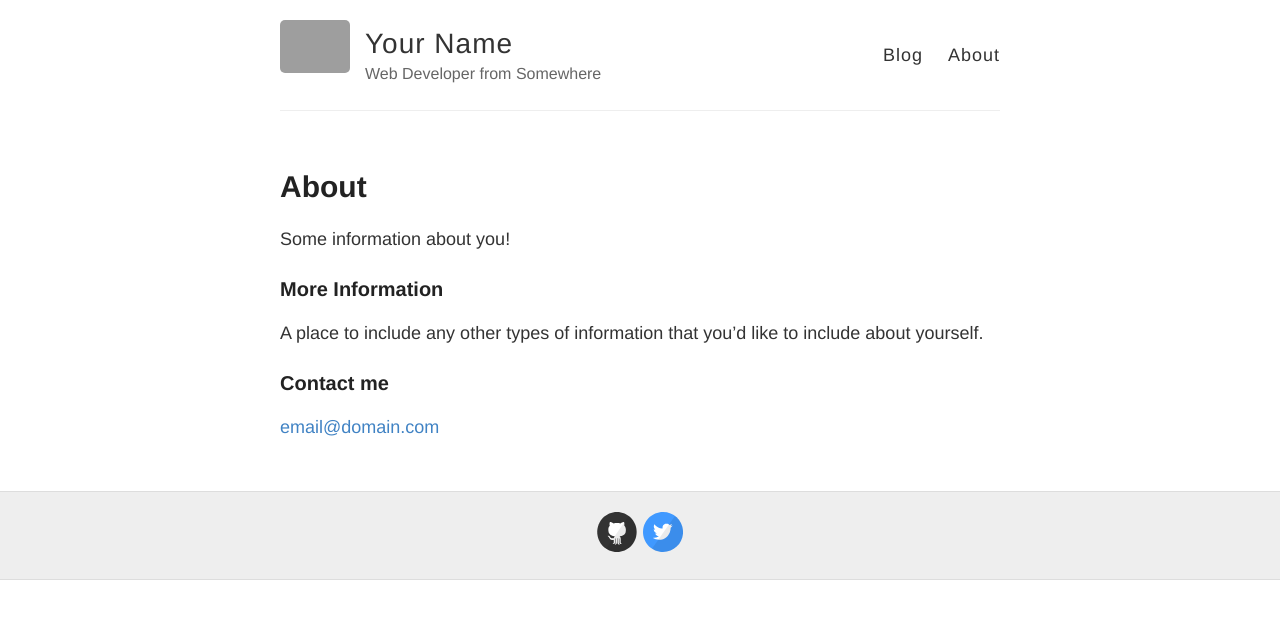
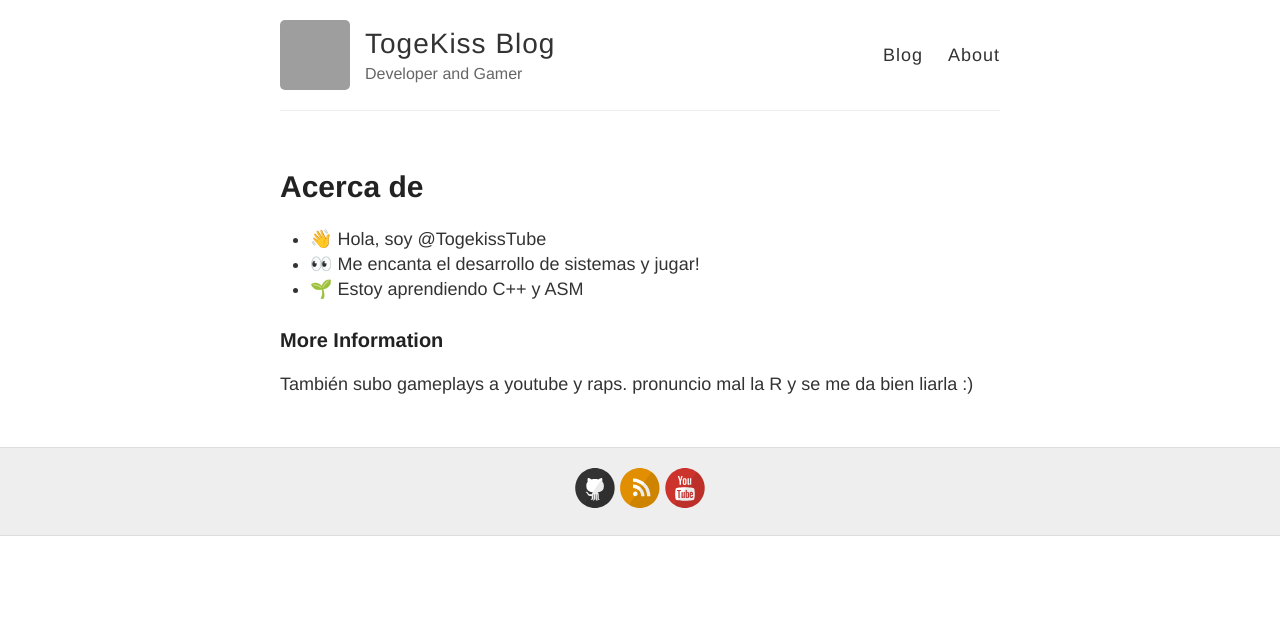
Before and after one commit to TogekissTube/togekisstube.github.io, a Jekyll site: the page built from about.md, in a window 1280 px wide. Shown: the top 619 px of the page. Built offline with Jekyll 4.4.1, drawn with Linux system fonts in a browser that asks for light colours; grey boxes are pictures that could not be loaded.

Commit message:
Update Web

```diff
--- a/_config.yml
+++ b/_config.yml
@@ -3,13 +3,13 @@
 #
 
 # Name of your site (displayed in the header)
-name: Your Name
+name: TogeKiss Blog
 
 # Short bio or description (displayed in the header)
-description: Web Developer from Somewhere
+description: Developer and Gamer
 
 # URL of your avatar or profile pic (you could use your GitHub profile pic)
-avatar: https://raw.githubusercontent.com/barryclark/jekyll-now/master/images/jekyll-logo.png
+avatar: https://avatars.githubusercontent.com/u/138976298
 
 #
 # Flags below are optional
@@ -21,14 +21,14 @@ footer-links:
   email:
   facebook:
   flickr:
-  github: barryclark/jekyll-now
+  github: TogekissTube
   instagram:
   linkedin:
   pinterest:
-  rss: # just type anything here for a working RSS icon
-  twitter: jekyllrb
+  rss: https://scratch.mit.edu/users/AlejandroRaychu
+  twitter:
   stackoverflow: # your stackoverflow profile, e.g. "users/50476/bart-kiers"
-  youtube: # channel/<your_long_string> or user/<user-name>
+  youtube: channel/UCWuFKEHi3FbfJsoVNlUnnLQ
   googleplus: # anything in your profile username that comes after plus.google.com/
 
 
@@ -41,7 +41,7 @@ google_analytics:
 
 # Your website URL (e.g. http://barryclark.github.io or http://www.barryclark.co)
 # Used for Sitemap.xml and your RSS feed
-url:
+url: https://togekisstube.github.io/
 
 # If you're hosting your site at a Project repository on GitHub pages
 # (http://yourusername.github.io/repository-name)
--- a/about.md
+++ b/about.md
@@ -1,15 +1,13 @@
 ---
 layout: page
-title: About
-permalink: /about/
+title: Acerca de
+permalink: /acerca/
 ---
 
-Some information about you!
+- 👋 Hola, soy @TogekissTube
+- 👀 Me encanta el desarrollo de sistemas y jugar!
+- 🌱 Estoy aprendiendo C++ y ASM
 
 ### More Information
 
-A place to include any other types of information that you'd like to include about yourself.
-
-### Contact me
-
-[email@domain.com](mailto:email@domain.com)
+También subo gameplays a youtube y raps. pronuncio mal la R y se me da bien liarla :)
```
Also changed, not shown: _posts/2014-3-3-Hello-World.md (deleted, +0 -10 lines), _posts/2021-02-03-Primer-Post.md (added, +12 -0 lines).
